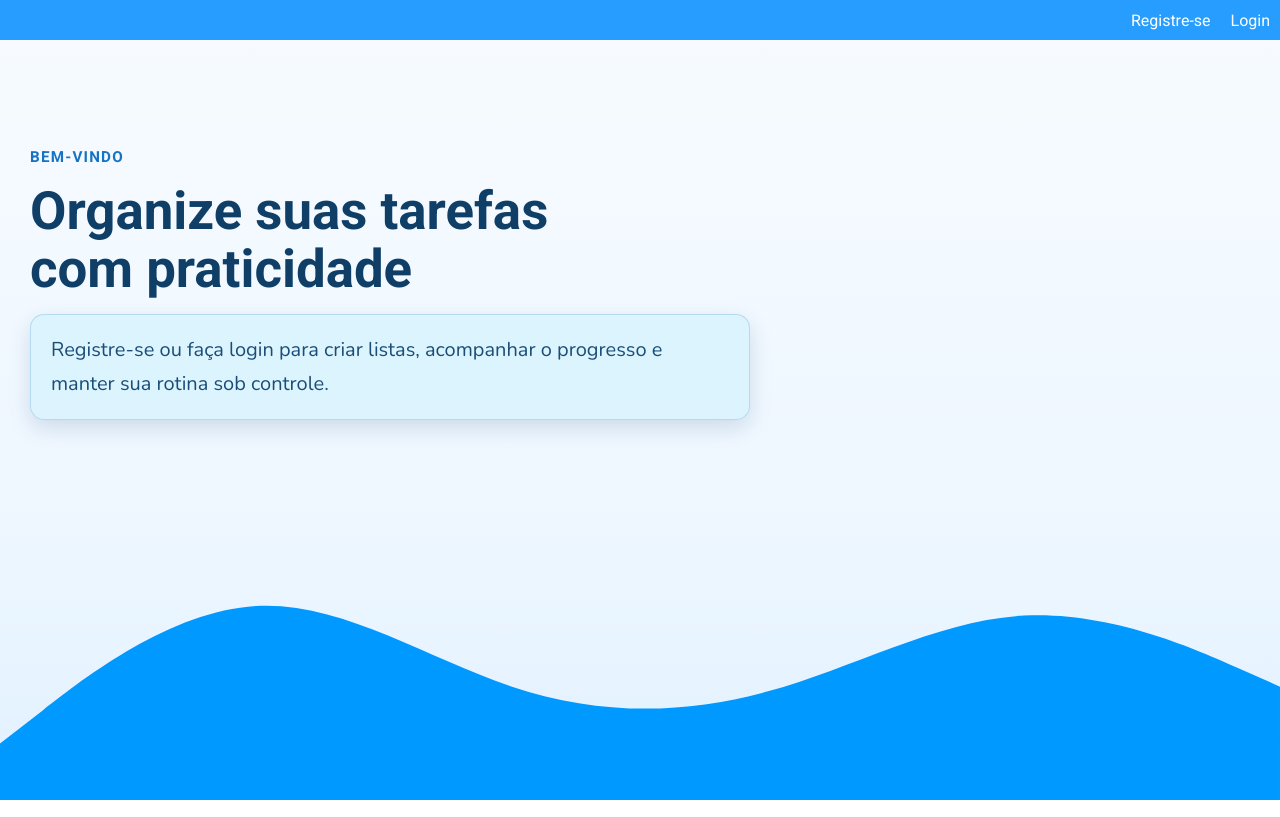
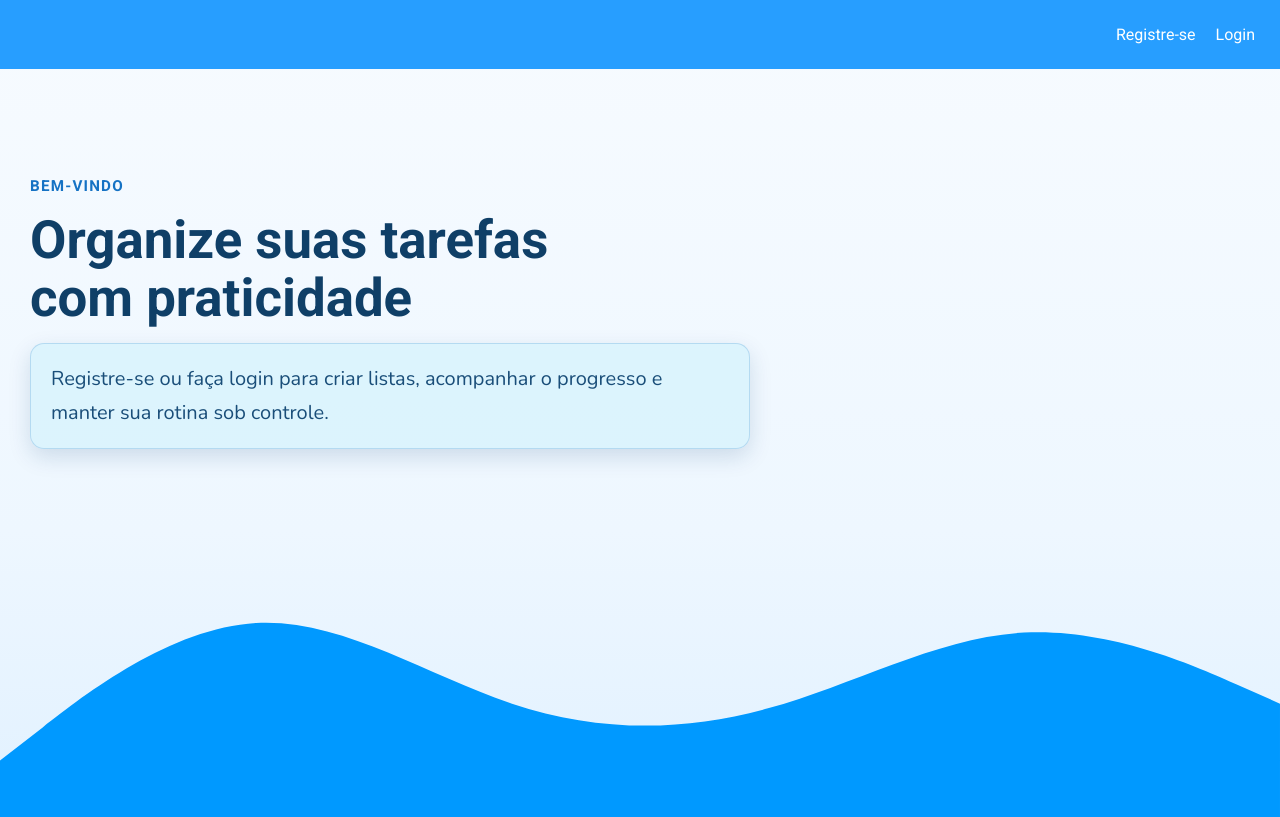
Before and after one commit to Ti4go-G/todo, a plain HTML site: page front/index.html in a window 1280 px wide. Drawn offline with nearby package versions, Linux system fonts and the light colour scheme.

Commit message:
style: adjusting nav height

```diff
--- a/front/styles/style.css
+++ b/front/styles/style.css
@@ -16,7 +16,7 @@ body{
 }
 .menu{
     background-color: rgb(39, 158, 255);
-    height: 40px;
+    padding: 15px;
     display: flex;
     justify-content: flex-end;
     align-items: center;
@@ -29,7 +29,7 @@ body{
     padding: 10px;
 }
 #home{
-    min-height: calc(100vh - 40px);
+    min-height: calc(100vh - 69px);
     display: flex;
     flex-direction: column;
 
```
